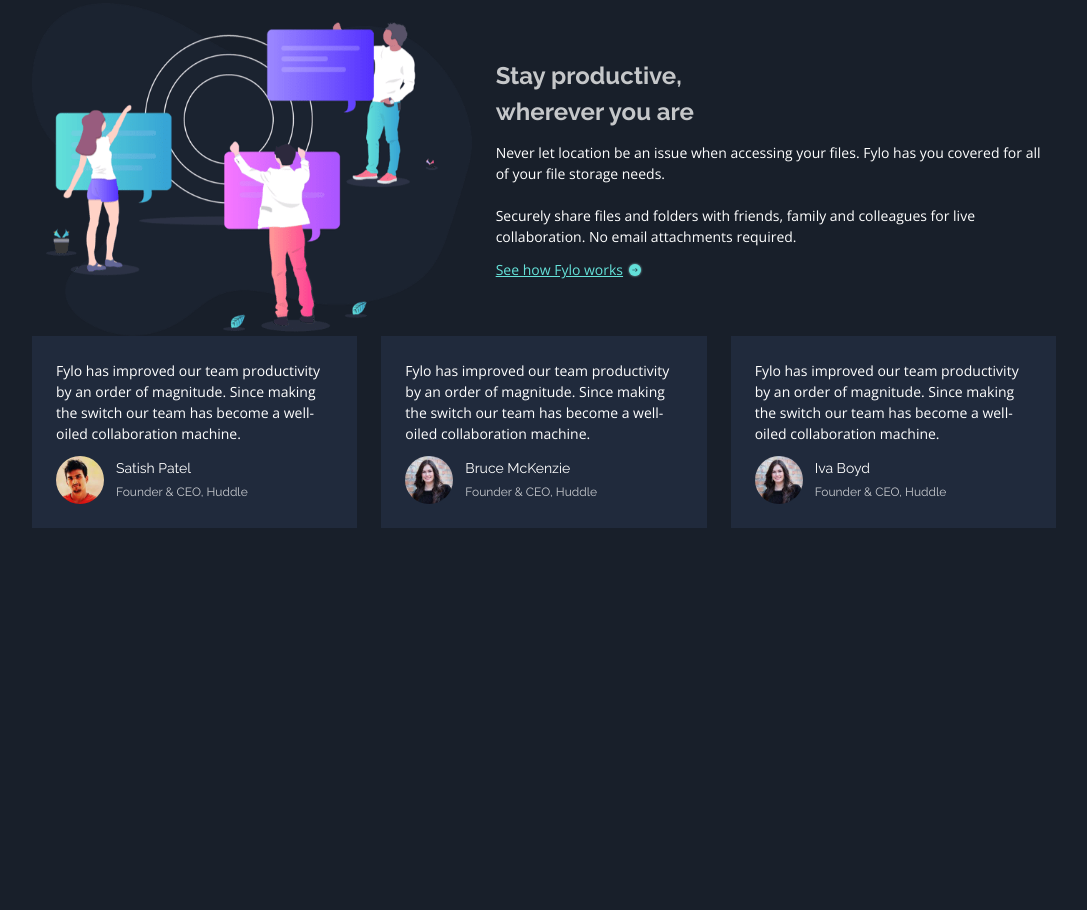
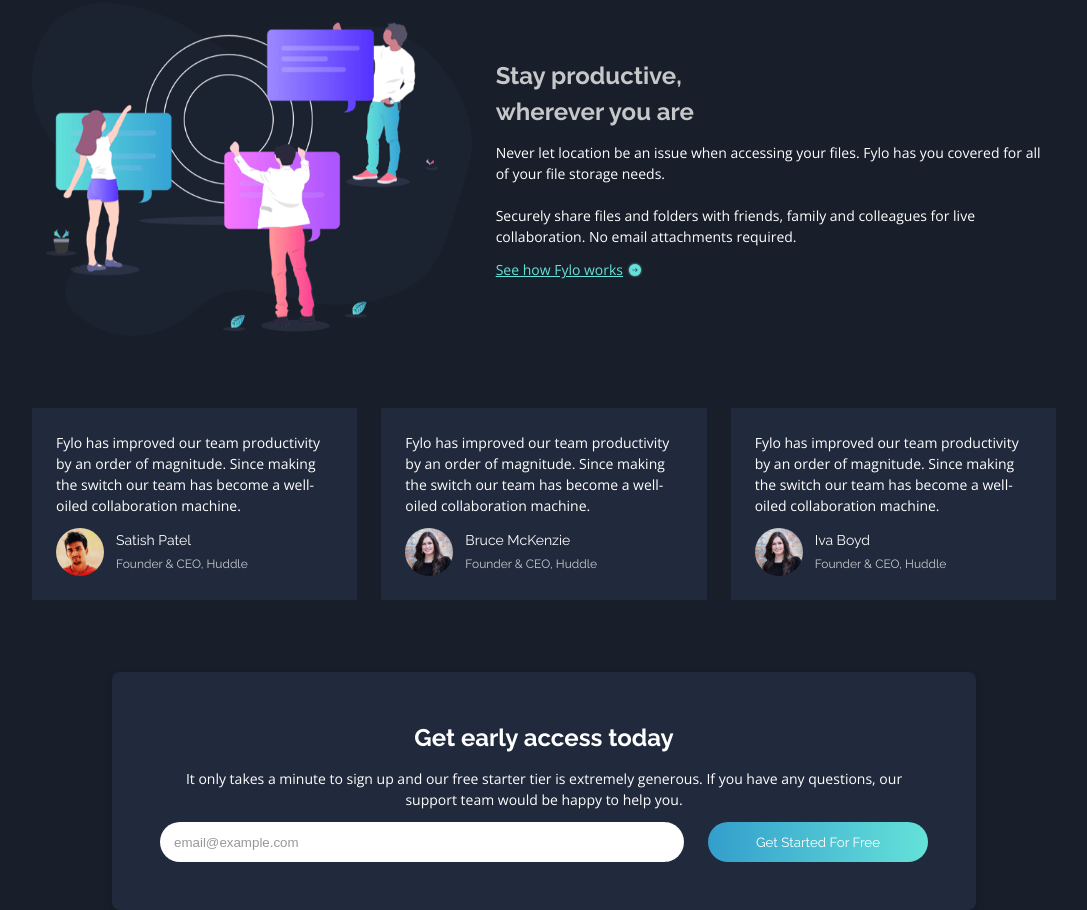
Before and after one commit to petekgithub/fylo-dark-landing-page, a plain HTML site: page index.html in a window 1280 px wide. Shown: the part 1393-2303 px from the top of the page, without its empty margins (96-1183 px from the left). Before the commit the page ends 1921 px from the top, so only its background shows below. Drawn offline with nearby package versions, Linux system fonts and the light colour scheme.

Commit message:
call-to-action-section

```diff
--- a/index.html
+++ b/index.html
@@ -181,18 +181,25 @@
           </div>
         </div>
       </section>
+      <section id="call-to-action">
+        <h2>Get early access today</h2>
+        <p>
+          It only takes a minute to sign up and our free starter tier is
+          extremely generous. If you have any questions, our support team would
+          be happy to help you.
+        </p>
+        <form>
+          <div class="input-wrapper">
+            <input type="text" placeholder="email@example.com" />
+          </div>
+          <div class="button-wrapper">
+            <button class="primary-button">Get Started For Free</button>
+          </div>
+        </form>
+      </section>
     </div>
 
     <!--
-
-
-  Get early access today
-
-  It only takes a minute to sign up and our free starter tier is extremely generous. If you have any
-  questions, our support team would be happy to help you.
-
-  Get Started For Free
-
   Lorem ipsum dolor sit amet, consectetur adipiscing elit, sed do eiusmod tempor incididunt ut labore et
   dolore magna aliqua
 
--- a/reset.css
+++ b/reset.css
@@ -133,6 +133,7 @@ img {
   max-width: 100%;
 }
 
+input,
 button {
   outline: none;
   border: none;
--- a/style.css
+++ b/style.css
@@ -156,6 +156,7 @@ nav {
   display: grid;
   grid-template-columns: repeat(auto-fit, minmax(300px, 1fr));
   gap: 24px;
+  margin-top: 72px;
 }
 
 #testimonials .testimonial-card {
@@ -185,3 +186,47 @@ nav {
   opacity: 0.75;
   margin-top: 4px;
 }
+
+/* call-to-action */
+
+#call-to-action {
+  width: 75%;
+  margin-left: auto;
+  margin-right: auto;
+  text-align: center;
+  background-color: var(--darkest-blue);
+  padding: 48px;
+  margin-top: 72px;
+  border-radius: 8px;
+  box-shadow: 0 5px 10px rgba(0, 0, 0, 0.2);
+}
+
+#call-to-action h2 {
+  font-size: 24px;
+  margin-bottom: 12px;
+  font-weight: 700;
+}
+
+#call-to-action form {
+  margin-top: 12px;
+  display: flex;
+  align-items: center;
+  gap: 24px;
+}
+
+#call-to-action .input-wrapper {
+  height: 40px;
+  flex: 1;
+  border-radius: 999px;
+  overflow: hidden;
+}
+
+#call-to-action .input-wrapper input {
+  width: 100%;
+  height: 100%;
+  text-indent: 12px;
+}
+
+#call-to-action .input-wrapper input::placeholder {
+  opacity: 0.75;
+}
```
